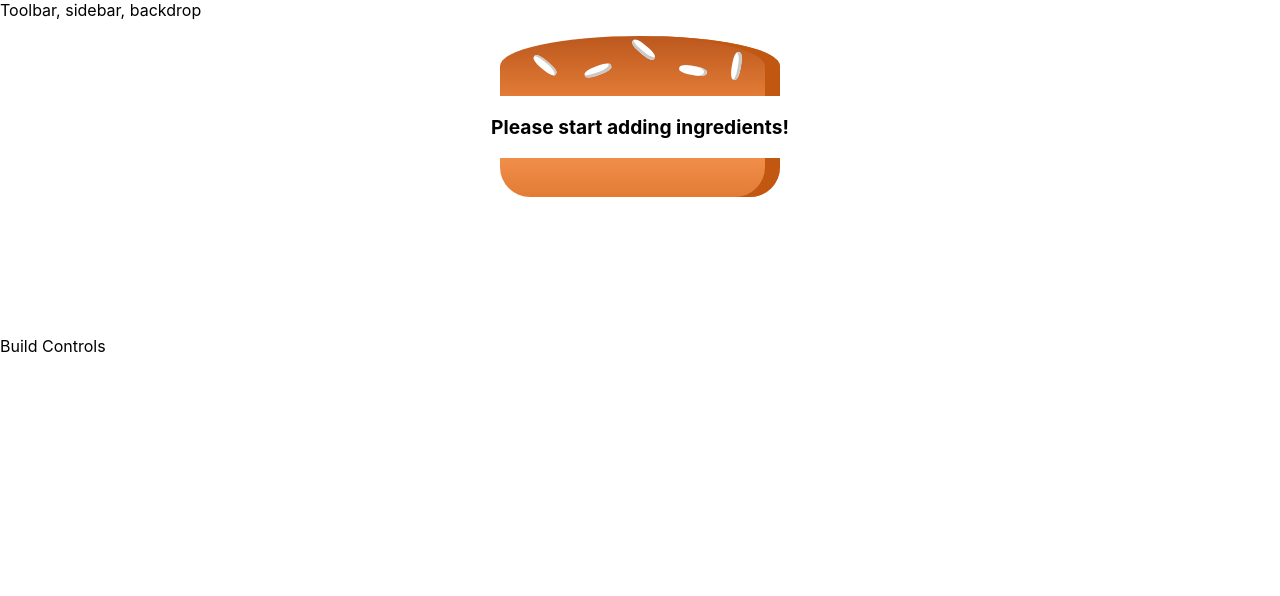
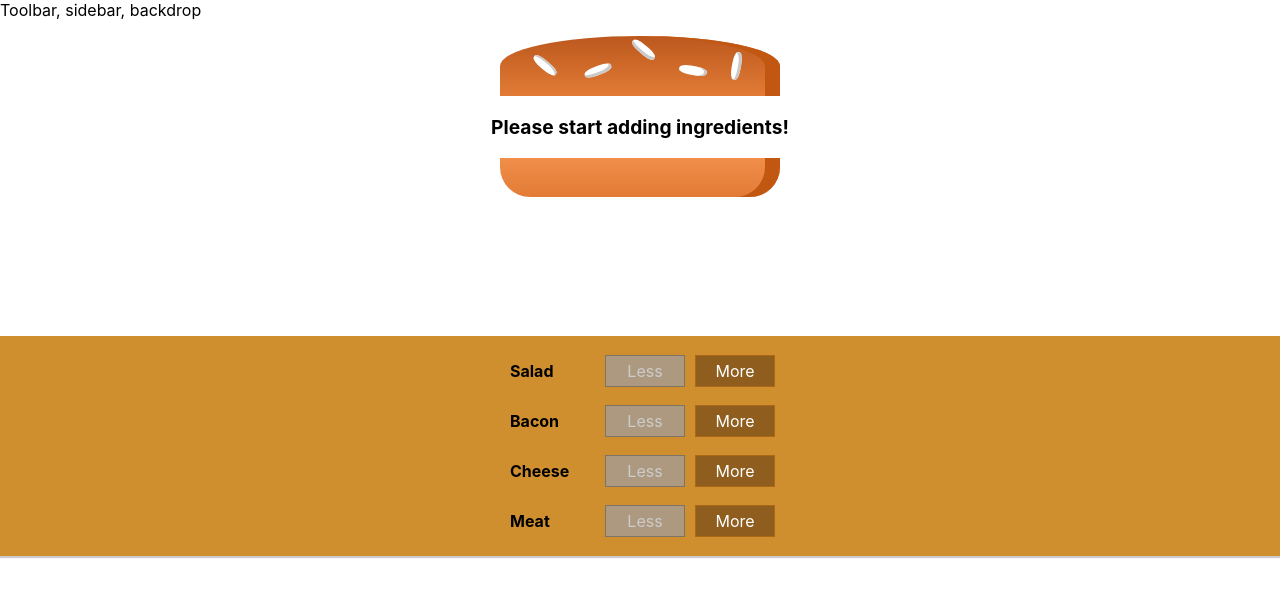
Before and after one commit to deepak-mb/max-react-course, a React (Create React App) app in the folder burger-builder/: page / in a window 1280 px wide. Shown: the top 596 px of the page. Built offline with nearby package versions, Linux system fonts and the light colour scheme.

Commit message:
Completed 123

```diff
--- /dev/null
+++ b/burger-builder/src/components/Burger/BuildControls/BuildControl/BuildConrol.js
@@ -0,0 +1,22 @@
+import React from "react";
+import "./BuildControl.css";
+
+const buildConrol = props => {
+  return (
+    <div className="BuildControl">
+      <div className="Label">{props.label}</div>
+      <button
+        className="Less"
+        onClick={props.removed}
+        disabled={props.disabled}
+      >
+        Less
+      </button>
+      <button className="More" onClick={props.added}>
+        More
+      </button>
+    </div>
+  );
+};
+
+export default buildConrol;
--- /dev/null
+++ b/burger-builder/src/components/Burger/BuildControls/BuildControl/BuildControl.css
@@ -0,0 +1,75 @@
+.BuildControl {
+  display: flex;
+  justify-content: space-between;
+  align-items: center;
+  margin: 5px 0;
+}
+
+.BuildControl button {
+  display: block;
+  font: inherit;
+  padding: 5px;
+  margin: 0 5px;
+  width: 80px;
+  border: 1px solid #aa6817;
+  cursor: pointer;
+  outline: none;
+}
+.BuildControl {
+  display: flex;
+  justify-content: space-between;
+  align-items: center;
+  margin: 5px 0;
+}
+
+.BuildControl button {
+  display: block;
+  font: inherit;
+  padding: 5px;
+  margin: 0 5px;
+  width: 80px;
+  border: 1px solid #aa6817;
+  cursor: pointer;
+  outline: none;
+}
+
+.BuildControl button:disabled {
+  background-color: #ac9980;
+  border: 1px solid #7e7365;
+  color: #ccc;
+  cursor: default;
+}
+
+.BuildControl button:hover:disabled {
+  background-color: #ac9980;
+  color: #ccc;
+  cursor: not-allowed;
+}
+
+.Label {
+  padding: 10px;
+  font-weight: bold;
+  width: 80px;
+}
+
+.BuildControl .Less {
+  background-color: #d39952;
+  color: white;
+}
+
+.BuildControl .More {
+  background-color: #8f5e1e;
+  color: white;
+}
+
+.BuildControl .Less:hover,
+.BuildControl .Less:active {
+  background-color: #daa972;
+  color: white;
+}
+
+.BuildControl .More:hover,
+.BuildControl .More:active {
+  background-color: #99703f;
+  color: white;
+}
--- /dev/null
+++ b/burger-builder/src/components/Burger/BuildControls/BuildControls.css
@@ -0,0 +1,10 @@
+.BuildControls {
+  width: 100%;
+  background-color: #cf8f2e;
+  display: flex;
+  flex-flow: column;
+  align-items: center;
+  box-shadow: 0 2px 1px #ccc;
+  margin: auto;
+  padding: 10px 0;
+}
--- /dev/null
+++ b/burger-builder/src/components/Burger/BuildControls/BuildControls.js
@@ -0,0 +1,28 @@
+import React from "react";
+import "./BuildControls.css";
+import BuildControl from "./BuildControl/BuildConrol";
+
+const controls = [
+  { label: "Salad", type: "salad" },
+  { label: "Bacon", type: "bacon" },
+  { label: "Cheese", type: "cheese" },
+  { label: "Meat", type: "meat" }
+];
+const buildControls = props => {
+  return (
+    <div className="BuildControls">
+      {controls.map(control => (
+        <BuildControl
+          key={control.label}
+          label={control.label}
+          type={control.type}
+          added={() => props.ingredientAdded(control.type)}
+          removed={() => props.ingredientRemove(control.type)}
+          disabled={props.disabled[control.type]}
+        />
+      ))}
+    </div>
+  );
+};
+
+export default buildControls;
--- a/burger-builder/src/components/Burger/Burger.js
+++ b/burger-builder/src/components/Burger/Burger.js
@@ -1,10 +1,9 @@
 import React from "react";
 import "./Burger.css";
-import BurgerIngredients from "./BurgerIngredients/BurgerIngredients";
-import BurgerIngredient from "./BurgerIngredients/BurgerIngredients";
+import BurgerIngredient from "./BurgerIngredient/BurgerIngredient";
 
 const burger = props => {
-  // console.log(props.ingredients);
+  // console.log(props);
   let transformedIngredients = Object.keys(props.ingredients)
     .map(igKey => {
       return [...Array(props.ingredients[igKey])].map((_, i) => {
@@ -14,15 +13,14 @@
     .reduce((arr, el) => {
       return arr.concat(el);
     }, []);
-  // console.log(transformedIngredients);
   if (transformedIngredients.length === 0) {
-    transformedIngredients = <p>Please start adding ingredients! </p>;
+    transformedIngredients = <p>Please start adding ingredients!</p>;
   }
   return (
     <div className="Burger">
-      <BurgerIngredients type="bread-top" />
+      <BurgerIngredient type="bread-top" />
       {transformedIngredients}
-      <BurgerIngredients type="bread-bottom" />
+      <BurgerIngredient type="bread-bottom" />
     </div>
   );
 };
--- a/burger-builder/src/containers/BurgerBuilder/BurgerBuilder.js
+++ b/burger-builder/src/containers/BurgerBuilder/BurgerBuilder.js
@@ -1,6 +1,14 @@
 import React, { Component } from "react";
 import Aux from "../../hoc/aux";
 import Burger from "../../components/Burger/Burger";
+import BuildControls from "../../components/Burger/BuildControls/BuildControls";
+
+const INGREDIENT_PRICES = {
+  salad: 0.5,
+  cheese: 0.4,
+  meat: 1.3,
+  bacon: 0.7
+};
 class BurgerBuilder extends Component {
   state = {
     ingredients: {
@@ -8,13 +16,46 @@
       bacon: 0,
       cheese: 0,
       meat: 0
+    },
+    totalPrice: 4
+  };
+  addIngredientHandler = type => {
+    const oldCount = this.state.ingredients[type];
+    const updateCount = oldCount + 1;
+    const updatedIngredients = { ...this.state.ingredients };
+    updatedIngredients[type] = updateCount;
+    const priceAddition = INGREDIENT_PRICES[type];
+    const oldPrice = this.state.totalPrice;
+    const newPrice = oldPrice + priceAddition;
+    this.setState({ totalPrice: newPrice, ingredients: updatedIngredients });
+    // console.log(this.state);
+  };
+  removeIngredientHandler = type => {
+    const oldCount = this.state.ingredients[type];
+    if (oldCount <= 0) {
+      return;
     }
+    const updateCount = oldCount - 1;
+    const updatedIngredients = { ...this.state.ingredients };
+    updatedIngredients[type] = updateCount;
+    const priceDeduction = INGREDIENT_PRICES[type];
+    const oldPrice = this.state.totalPrice;
+    const newPrice = oldPrice - priceDeduction;
+    this.setState({ totalPrice: newPrice, ingredients: updatedIngredients });
   };
   render() {
+    const disabledInfo = { ...this.state.ingredients };
+    for (let key in disabledInfo) {
+      disabledInfo[key] = disabledInfo[key] <= 0;
+    }
     return (
       <Aux>
         <Burger ingredients={this.state.ingredients} />
-        <div>Build Controls</div>
+        <BuildControls
+          ingredientAdded={this.addIngredientHandler}
+          ingredientRemove={this.removeIngredientHandler}
+          disabled={disabledInfo}
+        />
       </Aux>
     );
   }
```
Also changed, not shown: burger-builder/src/components/Burger/BurgerIngredient/BurgerIngredient.css (renamed from burger-builder/src/components/Burger/BurgerIngredients/BurgerIngredient.css), burger-builder/src/components/Burger/BurgerIngredient/BurgerIngredient.js (renamed from burger-builder/src/components/Burger/BurgerIngredients/BurgerIngredients.js).
